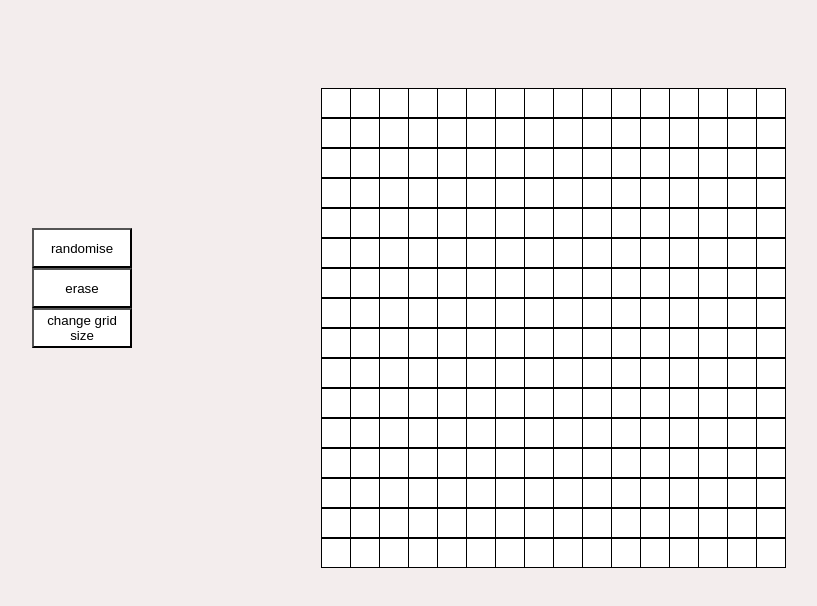
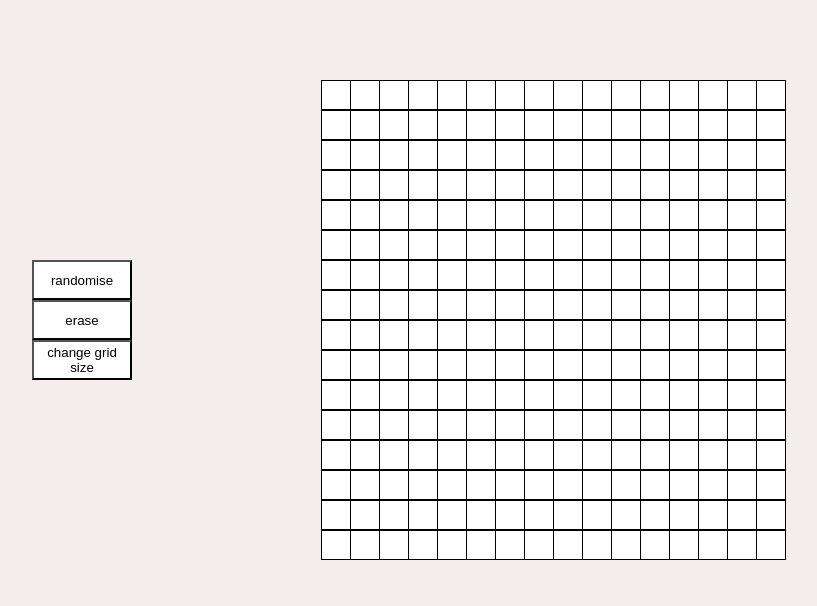
Before and after one commit to Karanbirsinghkular/etch-a-sketch, a plain HTML site: page index.html in a window 1280 px wide. Shown: the whole page, without its empty margins (176-993 px from the left). Drawn offline with Linux system fonts and the light colour scheme.

Commit message:
made buttons centered with flexbox

```diff
--- a/index.html
+++ b/index.html
@@ -13,11 +13,13 @@
         <div class="colorbox"></div>
         <div class="colorbox"></div>
     </div>
-    <div class="buttons">
-        <button class="button" id="randomise">randomise</button>
-        <button class="button" id="erase">erase</button>
-        <button class="button" id="changeGridSize">change grid size</button>
+    <div class="content">
+        <div class="buttons">
+            <button class="button" id="randomise">randomise</button>
+            <button class="button" id="erase">erase</button>
+            <button class="button" id="changeGridSize">change grid size</button>
+        </div>
+        <div class="container"></div>
     </div>
-    <div class="container"></div>
 </body>
 </html>
--- a/style.css
+++ b/style.css
@@ -1,15 +1,18 @@
 body{
+    background-color: rgb(243, 237, 237);
+}
+
+.content{
     display: flex;
-    justify-content: start;
     align-items: center;
-    background-color: rgb(243, 237, 237);
+    margin-top: 80px;
 }
 
 .container{
     display: flex;
     flex-wrap: wrap;
     width: 480px;
-    margin-top: 80px;
+    /* margin-top: 80px; */
     margin-left: 90px;
 }
 
```
